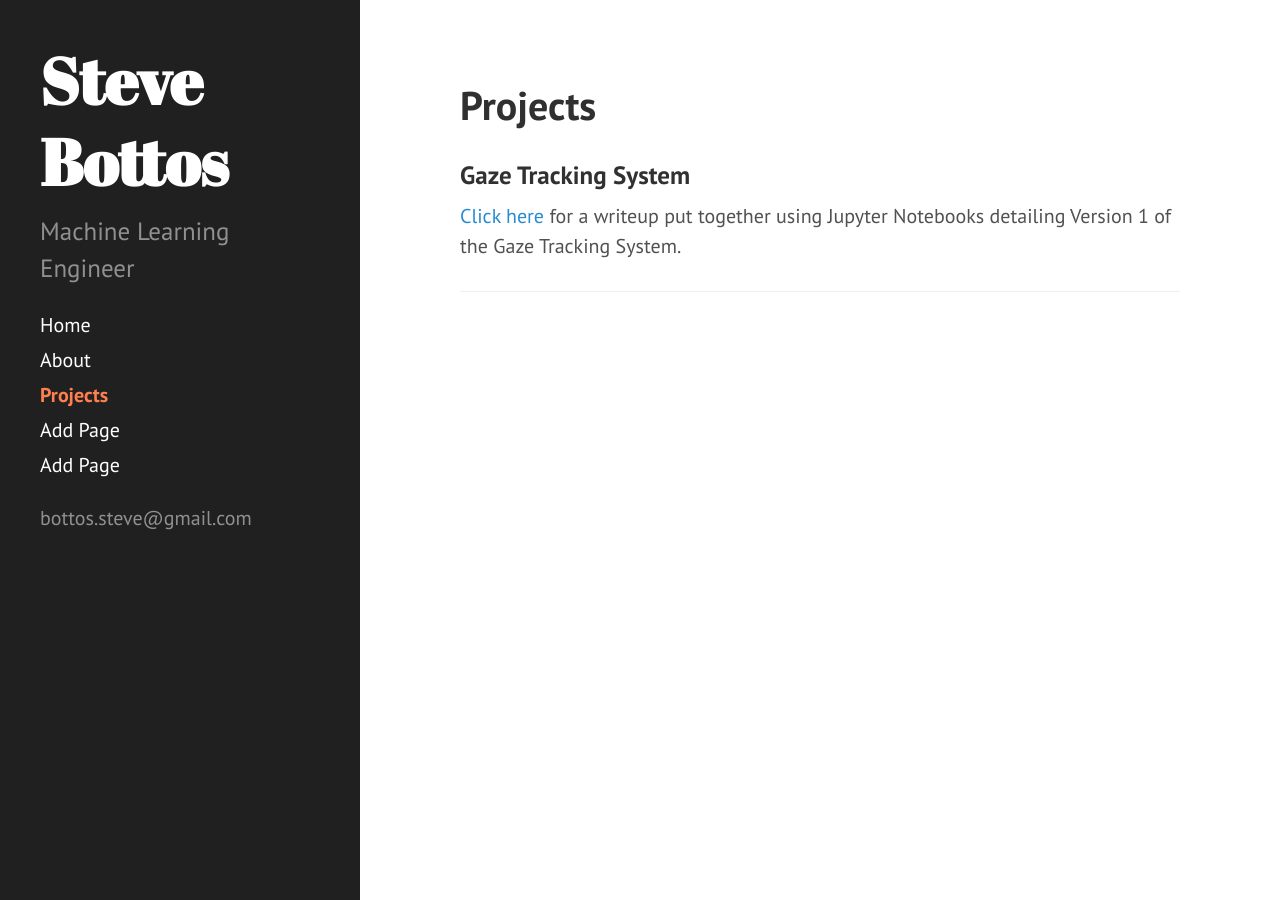
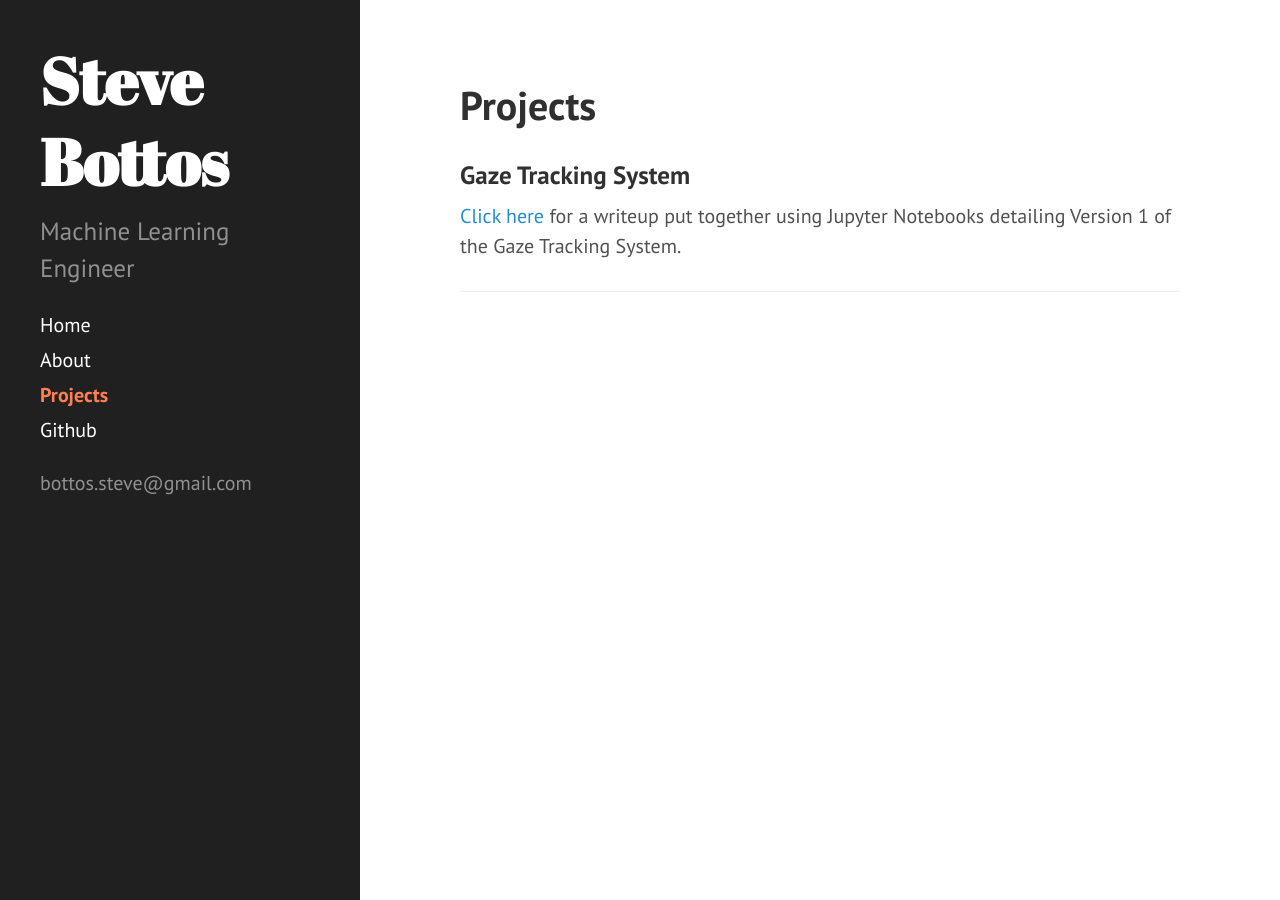
Before and after one commit to stevebottos/stevebottos.github.io, a Jekyll site: the page built from projects.md, in a window 1280 px wide. Built offline with Jekyll 4.4.1, drawn with Linux system fonts in a browser that asks for light colours.

Commit message:
Update sidebar.html

```diff
--- a/_includes/sidebar.html
+++ b/_includes/sidebar.html
@@ -26,8 +26,7 @@
         {% endif %}
       {% endfor %}
 
-      <a class="sidebar-nav-item" href="{{ site.github.repo }}/archive/v{{ site.version }}.zip">Add Page</a>
-      <a class="sidebar-nav-item" href="{{ site.github.repo }}">Add Page</a>
+      <a class="sidebar-nav-item" href="https://github.com/stevebottos">Github</a>
     </nav>
 
     <p>bottos.steve@gmail.com</p>
```
